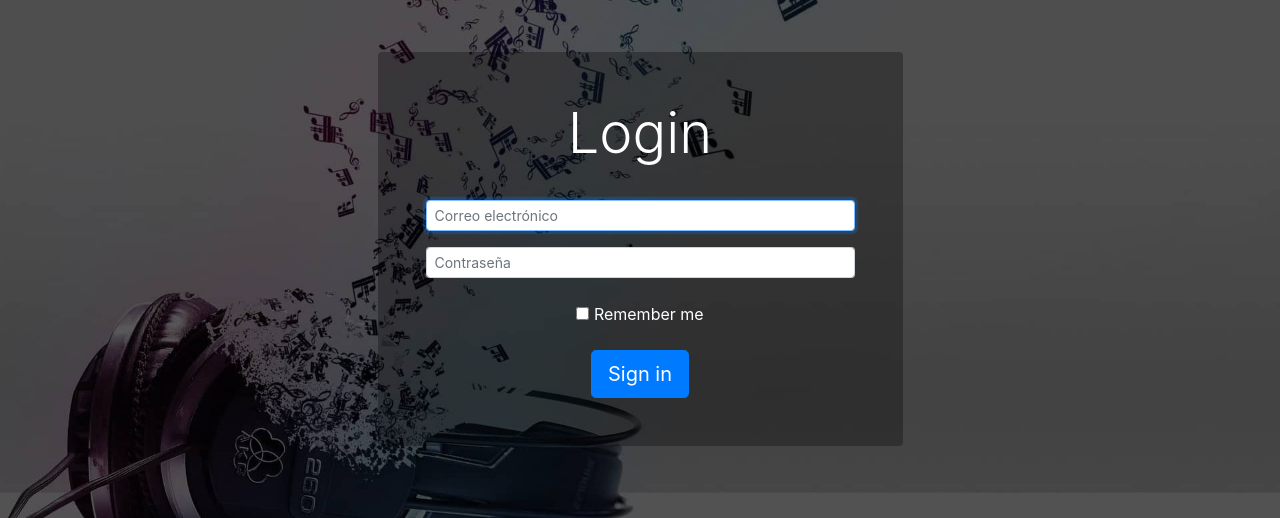
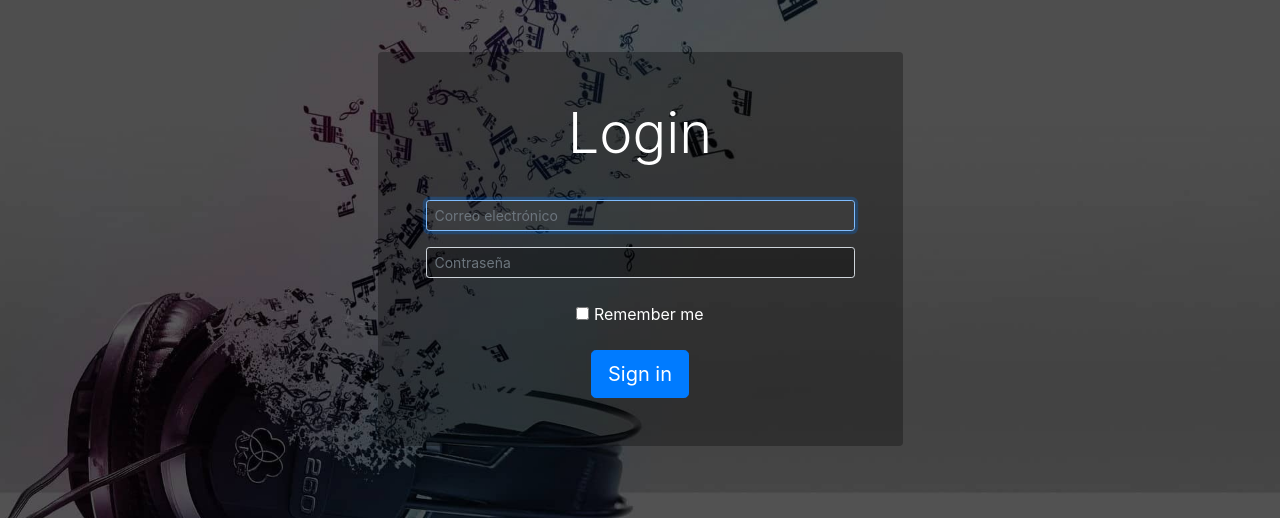
Before and after one commit to dgarciaortiz94/blogmanager, a Symfony app: template templates/security/login.html.twig in a window 1280 px wide. Shown: the part 151-669 px from the top of the page. Run offline with Twig, Linux system fonts and the light colour scheme; the template is opened without the code that fills it, so the values that code supplies are empty; some libraries are stand-ins or nearby versions.

Commit message:
some details of login styles improved

```diff
--- a/public/css/login.css
+++ b/public/css/login.css
@@ -14,6 +14,16 @@ body {
     background-color: rgba(0, 0, 0, 0.3);
 }
 
+.form-control {
+    background-color: inherit;
+    color: #ffffff;
+}
+
+.form-control:focus {
+    background-color: rgba(121, 121, 121, 0.1);
+    color: #B2B2B2;
+}
+
 @media (max-width: 575.98px) {
     .form-login {
         background-color: inherit;
```
